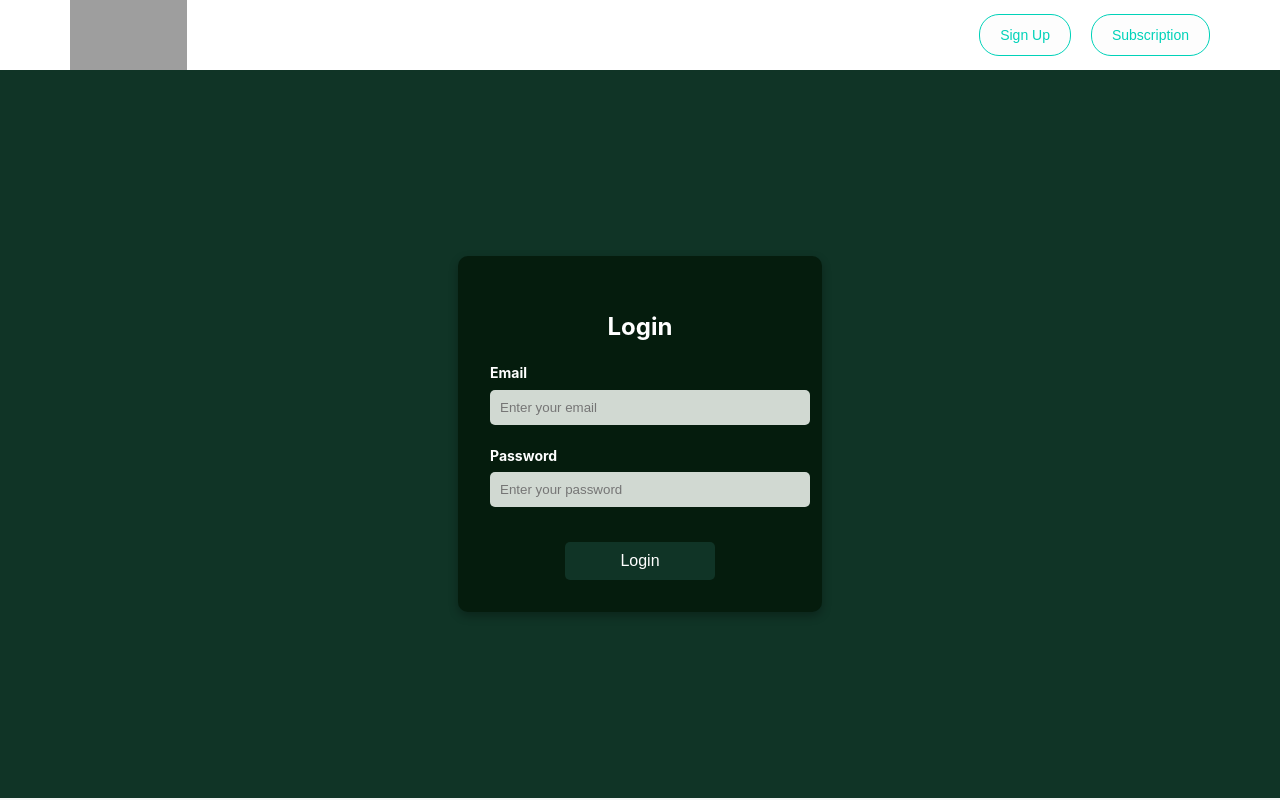
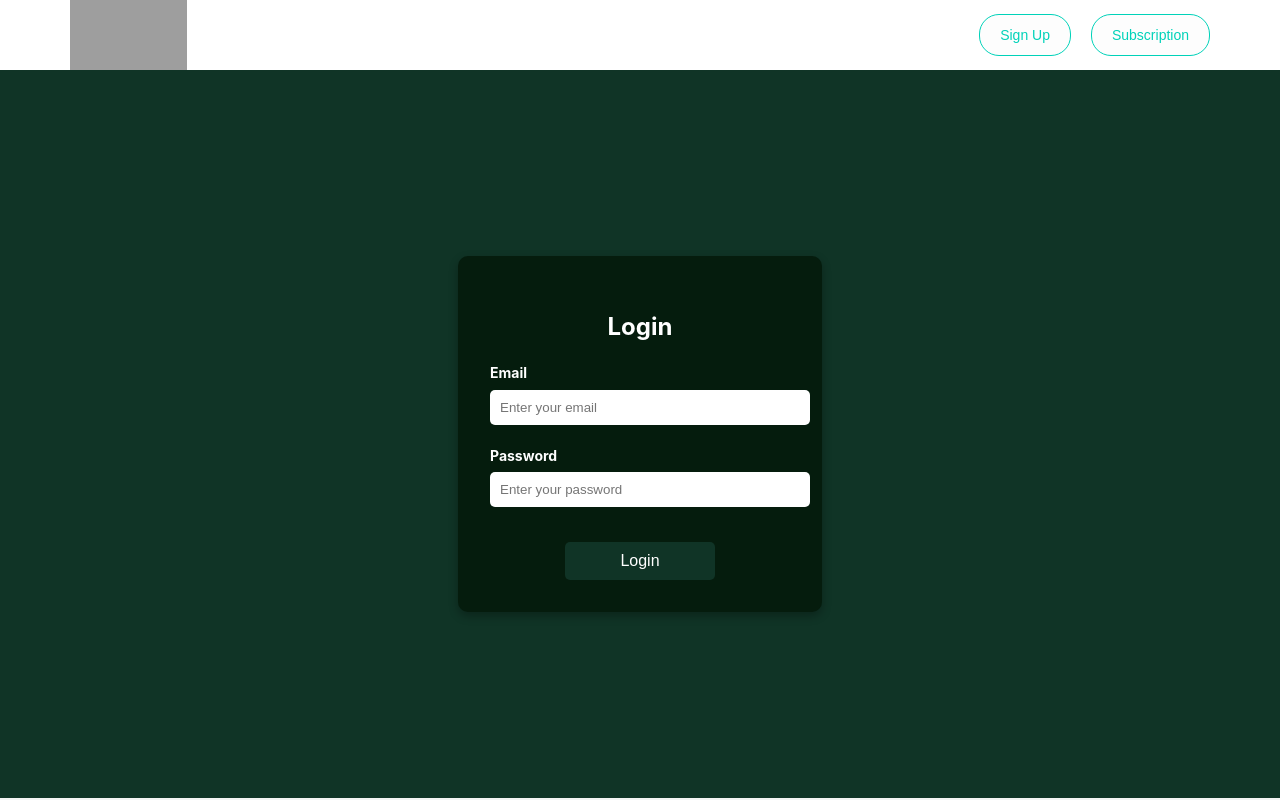
Before and after one commit to chidanandkandgule/Sample, an Angular app: page / in a window 1280 px wide. Built offline with nearby package versions, Linux system fonts and the light colour scheme; grey boxes are pictures that could not be loaded.

Commit message:
Added new style

```diff
--- a/src/app/chat/chat.component.html
+++ b/src/app/chat/chat.component.html
@@ -2,7 +2,7 @@
   <div style="background-color: #00d2b9; overflow-y: auto; height: 660px;">
     <h2 style="text-align: center;color: black;">List of previous question</h2>
     <div class="question-list" *ngFor="let que of questionlist">
-      <p (click)="priviosQuestion(que)">{{que}}</p>
+      <p style="overflow-wrap: break-word;" (click)="priviosQuestion(que)">{{que}}</p>
     </div>
   </div>
   <div class="grid-item chat-box" #chatBox>
--- a/src/app/login/login.component.scss
+++ b/src/app/login/login.component.scss
@@ -50,7 +50,7 @@
     margin-bottom: 15px;
     border: none;
     border-radius: 5px;
-    background-color: #fafffad4;
+    background-color: #ffff;
   }
 
   .login-form button {
```
